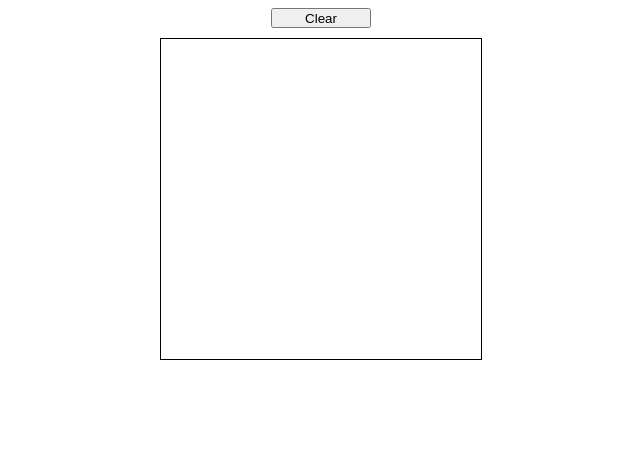
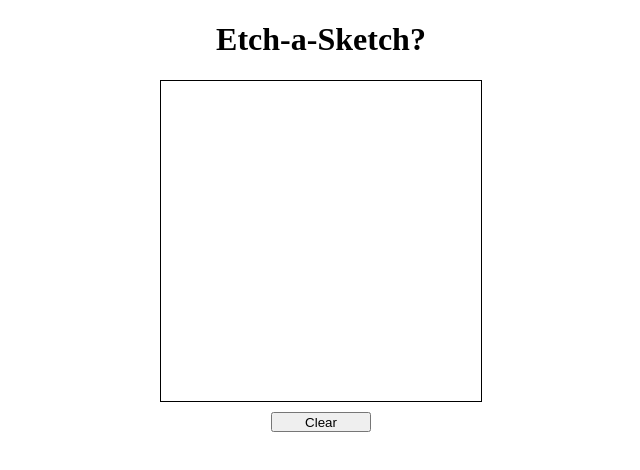
Before and after one commit to knoll3/Div-a-sketch, a plain HTML site: page index.html in a window 1280 px wide. Shown: the whole page, without its empty margins (319-959 px from the left). Drawn offline with Linux system fonts and the light colour scheme.

Commit message:
Layout changes

```diff
--- a/index.html
+++ b/index.html
@@ -5,8 +5,9 @@
   <link rel="stylesheet" type="text/css" href="style.css">
 </head>
 <body>
-  <button id="clearButton" onclick="deleteCells(); promptForSize()">Clear</button>
+  <h1>Etch-a-Sketch?</h1>
   <div id="container"></div>
   <script type="text/javascript" src="app.js"></script>
+  <button id="clearButton" onclick="deleteCells(); promptForSize()">Clear</button>
 </body>
 </html>
--- a/style.css
+++ b/style.css
@@ -1,8 +1,12 @@
+h1 {
+  text-align: center;
+}
+
 #container {
   height: 320px;
   width: 320px;
   margin: 0 auto;
-  margin-top: 10px;
+  margin-bottom: 10px;
   border: 1px solid black;
 }
 
```
